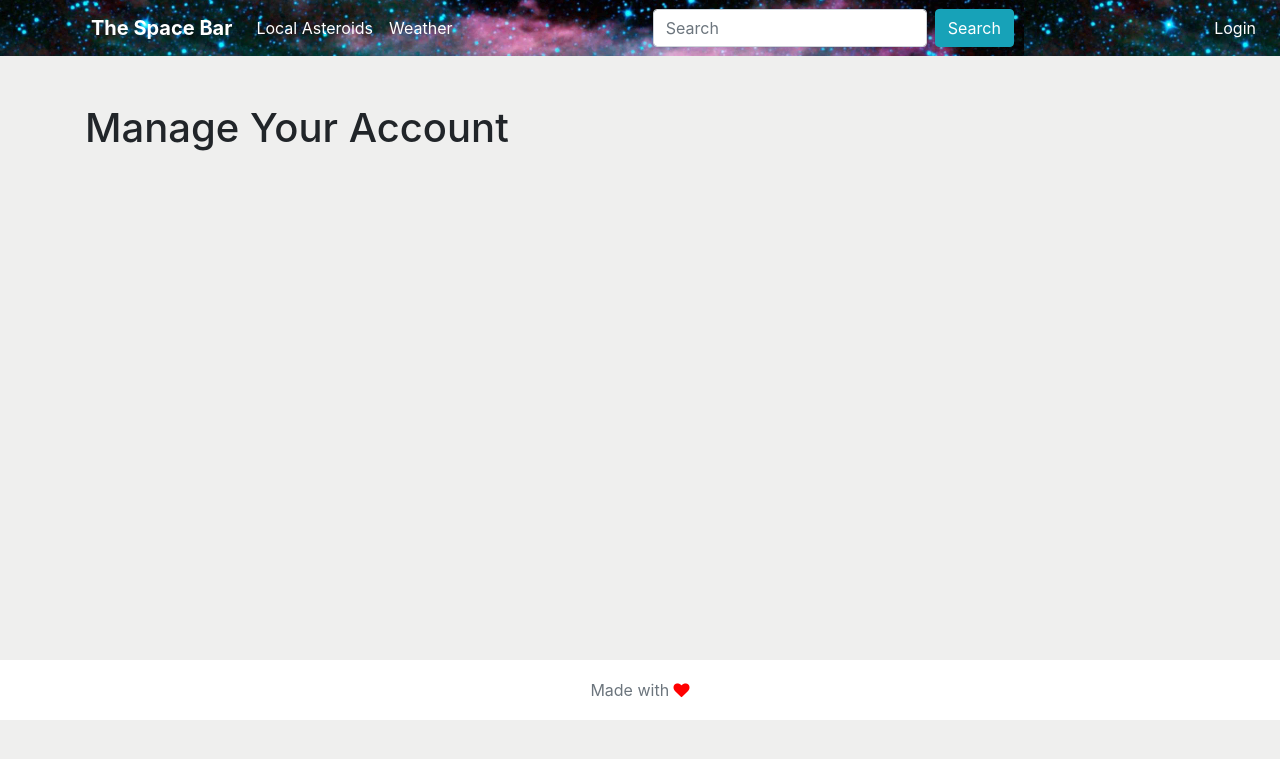
After one commit to bzannah/symfony_security, a Symfony app: template templates/account/index.html.twig in a window 1280 px wide. The commit adds this page. Shown: the top 759 px of the page. Run offline with Twig, Linux system fonts and the light colour scheme; the template is opened without the code that fills it, so the values that code supplies are empty; some libraries are stand-ins or nearby versions.

Commit message:
add dynamic role, login check, admin users and account controller

```diff
--- a/src/Controller/ArticleAdminController.php
+++ b/src/Controller/ArticleAdminController.php
@@ -4,14 +4,18 @@ namespace App\Controller;
 
 use App\Entity\Article;
 use Doctrine\ORM\EntityManagerInterface;
+use Sensio\Bundle\FrameworkExtraBundle\Configuration\IsGranted;
 use Symfony\Bundle\FrameworkBundle\Controller\AbstractController;
 use Symfony\Component\HttpFoundation\Response;
 use Symfony\Component\Routing\Annotation\Route;
 
+/**
+ * @IsGranted("ROLE_ADMIN")
+ */
 class ArticleAdminController extends AbstractController
 {
     /**
-     * @Route("/admin/article/new")
+     * @Route("/admin/article/new", name="admin_article_new")
      */
     public function new(EntityManagerInterface $em)
     {
--- a/src/Controller/CommentAdminController.php
+++ b/src/Controller/CommentAdminController.php
@@ -9,6 +9,9 @@ use Symfony\Component\HttpFoundation\Request;
 use Symfony\Component\Routing\Annotation\Route;
 use Symfony\Bundle\FrameworkBundle\Controller\Controller;
 
+/**
+ * @IsGranted("ROLE_ADMIN")
+ */
 class CommentAdminController extends Controller
 {
     /**
--- /dev/null
+++ b/templates/account/index.html.twig
@@ -0,0 +1,10 @@
+{% extends 'base.html.twig' %}
+
+{% block title %}Manage Account!{% endblock %}
+
+{% block body %}
+    <div class="container">
+        <h1>Manage Your Account</h1>
+    </div>
+
+{% endblock %}
--- a/templates/base.html.twig
+++ b/templates/base.html.twig
@@ -34,22 +34,24 @@
                     <button class="btn btn-info my-2 my-sm-0" type="submit">Search</button>
                 </form>
                 <ul class="navbar-nav ml-auto">
-                    <li class="nav-item">
-                        <a style="color: #fff;" class="nav-link" href="{{ path('app_login') }}">Login</a>
-                    </li>
-                    {#
-
+                    {% if is_granted('ROLE_USER') %}
                         <li class="nav-item dropdown" style="margin-right: 75px;">
                             <a class="nav-link dropdown-toggle" href="http://example.com" id="navbarDropdownMenuLink" data-toggle="dropdown" aria-haspopup="true" aria-expanded="false">
                                 <img class="nav-profile-img rounded-circle" src="{{ asset('images/astronaut-profile.png') }}">
                             </a>
                             <div class="dropdown-menu" aria-labelledby="navbarDropdownMenuLink">
-                            <a class="dropdown-item" href="#">Profile</a>
-                            <a class="dropdown-item" href="#">Create Post</a>
-                            <a class="dropdown-item" href="#">Logout</a>
+                                <a class="dropdown-item" href="{{ path('app_account') }}">Profile</a>
+                                {% if is_granted('ROLE_ADMIN') %}
+                                    <a class="dropdown-item" href="{{ path('admin_article_new') }}">Create Post</a>
+                                {% endif %}
+                                <a class="dropdown-item" href="{{ path('app_logout') }}">Logout</a>
                             </div>
                         </li>
-                    #}
+                    {% else %}
+                        <li class="nav-item">
+                            <a style="color: #fff;" class="nav-link" href="{{ path('app_login') }}">Login</a>
+                        </li>
+                    {% endif %}
                 </ul>
             </div>
         </nav>
```
Also changed, not shown: src/Controller/AccountController.php (added, +23 -0 lines), src/DataFixtures/UserFixtures.php (+13 -0 lines), 2 other files. Lines whose indentation alone changed are shown as unchanged.
